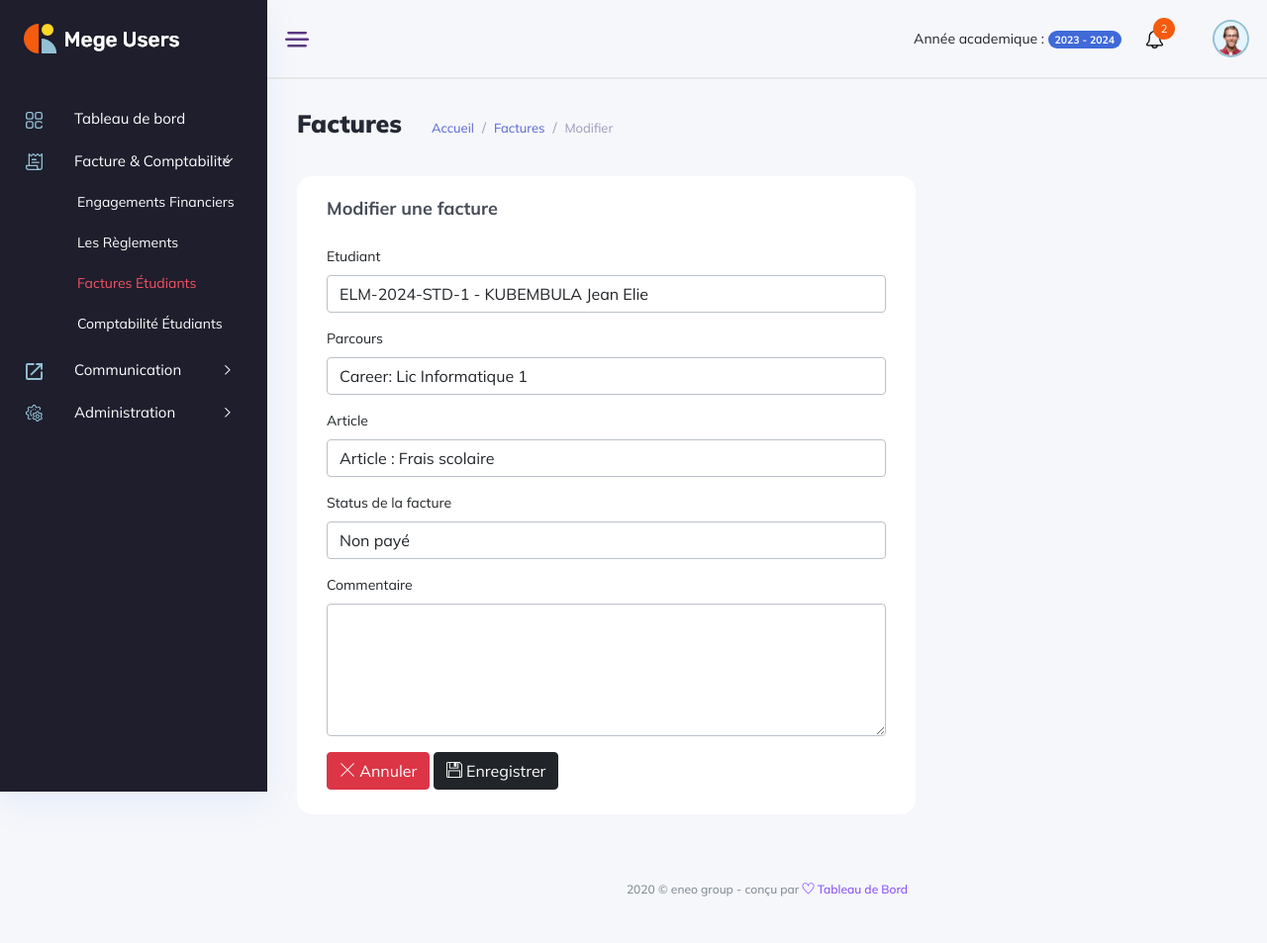
After one commit to KBjeanelie/elimu_universite, a Django app: a page that uses accountant_dashboard/templates/accountant_dashboard/facture_comp/edit_facture.html in a window 1280 px wide. The commit adds this page. Shown: the whole page at 99% size. Run offline with Django 4.2, Linux system fonts and the light colour scheme; a user stored in the database is signed in; data comes from the database, SQL or seed files in the repository; some libraries are stand-ins or nearby versions.

Commit message:
MAJ: peut modifier une facture

```diff
--- /dev/null
+++ b/accountant_dashboard/templates/accountant_dashboard/facture_comp/edit_facture.html
@@ -0,0 +1,66 @@
+{% extends '../base.html' %}
+{% load static %}
+{% block content %}
+<!-- =============== MAIN PAGE =============================-->
+<div class="main_content_iner overly_inner ">
+    <div class="container-fluid p-0 ">
+        <!-- ================= Entête ====================-->
+        <div class="row">
+            <div class="col-12">
+                <div class="page_title_box d-flex flex-wrap align-items-center justify-content-between">
+                    <div class="page_title_left d-flex align-items-center">
+                        <h3 class="f_s_25 f_w_700 dark_text mr_30">Factures</h3>
+                        <ol class="breadcrumb page_bradcam mb-0">
+                            <li class="breadcrumb-item"><a class='text-primary' href='{% url "accountant_dashboard:index" %}'> Accueil</a></li>
+                            <li class="breadcrumb-item"><a class='text-primary' href='{% url "accountant_dashboard:invoices" %}'> Factures</a></li>
+                            <li class="breadcrumb-item"><a href="">Modifier</a></li>
+                        </ol>
+                    </div>
+                </div>
+            </div>
+        </div>
+
+        <div class="row">
+            <div class="col-8">
+                <div class="white_card card_height_100 mb_30">
+                    <div class="white_card_header">
+                        <div class="box_header m-0">
+                            <div class="main-title">
+                                <h3 class="m-0">Modifier une facture </h3>
+                            </div>
+                        </div>
+                    </div>
+                    <div class="white_card_body">
+                        <form method="post">
+                            {% csrf_token %}
+                            <div class="mb-3">
+                                <label class="form-label" for="libelle">Etudiant</label>
+                                {{ form.student }}
+                            </div>
+                            <div class="mb-3">
+                                <label class="form-label" for="libelle">Parcours</label>
+                                {{ form.career }}
+                            </div>
+                            <div class="mb-3">
+                                <label class="form-label" for="libelle">Article</label>
+                                {{ form.item }}
+                            </div>
+                            <div class="mb-3">
+                                <label class="form-label" for="libelle">Status de la facture</label>
+                                {{ form.invoice_status }}
+                            </div>
+                            <div class="mb-3">
+                                <label class="form-label" for="libelle">Commentaire</label>
+                                {{ form.comment }}
+                            </div>
+                            <a  href='{% url "accountant_dashboard:invoices" %}' class="btn btn-danger"> <i class="ti-close"></i> Annuler</a>
+                            <button type="submit" class="btn btn-dark"> <i class="ti-save"></i> Enregistrer</button>
+
+                        </form>
+                    </div>
+                </div>
+            </div>
+        </div>
+    </div>
+</div>
+{% endblock content %}
--- a/accountant_dashboard/urls.py
+++ b/accountant_dashboard/urls.py
@@ -1,7 +1,7 @@
 from django.urls import path
 from accountant_dashboard.views.administration_view import AddItemView, EditItemView, ItemView
 from accountant_dashboard.views.communication_view import EventsView, InformationsView
-from accountant_dashboard.views.facture_comptable_view import FinancialCommitmentView, InvoiceDetailView, InvoiceView, RegulationView
+from accountant_dashboard.views.facture_comptable_view import EditInvoiceView, FinancialCommitmentView, InvoiceDetailView, InvoiceView, RegulationView
 from accountant_dashboard.views.home_view import AccountantIndexView
 
 
@@ -19,6 +19,7 @@ urlpatterns = [
 
     path(route='factures-&-comptable/factures/', view=InvoiceView.as_view(), name='invoices'),
     path(route='factures-&-comptable/factures/<int:pk>/detail/', view=InvoiceDetailView.as_view(), name='invoice'),
+    path(route='factures-&-comptable/factures/<int:pk>/editer/', view=EditInvoiceView.as_view(), name='invoice_edit'),
     path(route='factures-&-comptable/factures/<int:pk>/delete/', view=InvoiceView.as_view(), name='delete_invoice'),
 
 
--- a/accountant_dashboard/views/facture_comptable_view.py
+++ b/accountant_dashboard/views/facture_comptable_view.py
@@ -1,26 +1,48 @@
+import datetime
 from django.shortcuts import get_object_or_404, redirect, render
 from django.views import View
 from backend.forms.facturation_forms import InvoiceForm, RegulationsForm
 from backend.models.facturation import Invoice, Regulations
+from django.core.cache import cache
 
+def generate_payment_number():
+        now = datetime.datetime.now()
+        year = now.year
+        # Utilisation du cache pour stocker le compteur
+        regulation_counter = cache.get('regulation_counter') or 0
+        regulation_counter += 1
+        cache.set('regulation_counter', regulation_counter)
+
+        return f"REGL{year}{regulation_counter}"
+
+def generate_invoice_number():
+        now = datetime.datetime.now()
+        year = now.year
+        # Utilisation du cache pour stocker le compteur
+        invoice_counter = cache.get('invoice_counter') or 0
+        invoice_counter += 1
+        cache.set('invoice_counter', invoice_counter)
+
+        return f"FA{year}{invoice_counter}"
 
 class InvoiceView(View):
     template_name = "accountant_dashboard/facture_comp/factures.html"
 
     def get(self, request, *args, **kwargs):
-        invoices = Invoice.objects.all()
-        form = InvoiceForm()
+        invoices = Invoice.objects.filter(school=request.user.school)
+        form = InvoiceForm(request.user,)
         context = {'invoices':invoices, 'form':form}
         return render(request, template_name=self.template_name, context=context)
 
     def post(self, request, *args, **kwargs):
-        form = InvoiceForm(request.POST)
+        form = InvoiceForm(request.user, request.POST)
         if form.is_valid():
             invoice_number = generate_invoice_number()
             career = form.cleaned_data['career']
             item = form.cleaned_data['item']
             student = form.cleaned_data['student']
             comment = form.cleaned_data['comment']
+            invoice_status = form.cleaned_data['invoice_status']
 
             # Utilisation des valeurs récupérées pour créer une nouvelle instance de la facture
             invoice = Invoice(
@@ -28,7 +50,9 @@ class InvoiceView(View):
                 career=career,
                 item=item,
                 student=student,
-                comment=comment
+                comment=comment,
+                school=request.user.school,
+                invoice_status=invoice_status
             )
             invoice.save()
             return redirect("accountant_dashboard:invoices")
@@ -48,7 +72,26 @@ class InvoiceDetailView(View):
     def get(self, request,pk, *args, **kwargs):
         invoice = get_object_or_404(Invoice, pk=pk)
         regulation = get_object_or_404(Regulations, invoice=invoice)
-        context = {'invoice':invoice, 'regulation':regulation}
+        context = {'invoice':invoice, 'regulation':'regulation'}
+        return render(request, template_name=self.template_name, context=context)
+
+class EditInvoiceView(View):
+    template_name = "accountant_dashboard/facture_comp/edit_facture.html"
+
+    def get(self, request,pk, *args, **kwargs):
+        invoice = get_object_or_404(Invoice, pk=pk)
+        form = InvoiceForm(request.user, instance=invoice)
+        context = {'invoice':invoice, 'form':form}
+        return render(request, template_name=self.template_name, context=context)
+
+    def post(self, request, pk, *args, **kwargs):
+        invoice = Invoice.objects.get(pk=pk)
+        form = InvoiceForm(request.user, request.POST, instance=invoice)
+        if form.is_valid():
+            form.save()
+            return redirect("accountant_dashboard:invoices")
+
+        context = {'invoice':invoice, 'form':form}
         return render(request, template_name=self.template_name, context=context)
 
 
--- a/backend/forms/facturation_forms.py
+++ b/backend/forms/facturation_forms.py
@@ -1,4 +1,7 @@
 from django import forms
+
+from backend.models.gestion_ecole import Career, StudentCareer
+from backend.models.user_account import Student
 from ..models.facturation import Invoice, Item, Regulations
 
 class ItemForm(forms.ModelForm):
@@ -45,9 +48,18 @@ class ItemForm(forms.ModelForm):
         }
 
 class InvoiceForm(forms.ModelForm):
+
+    def __init__(self, user, *args, **kwargs):
+        super(InvoiceForm, self).__init__(*args, **kwargs)
+        # Filtrer les niveaux en fonction de l'utilisateur connecté
+        self.fields['career'].queryset = Career.objects.filter(sector__school=user.school)
+        self.fields['item'].queryset = Item.objects.filter(school=user.school)
+        student_ids = StudentCareer.objects.filter(academic_year__school=user.school, academic_year__status=True).values_list('student', flat=True).distinct()
+        self.fields['student'].queryset = Student.objects.filter(id__in=student_ids)
+
     class Meta:
         model = Invoice
-        fields = ['student', 'career', 'item', 'payment_status', 'comment']
+        fields = ['student', 'career', 'item', 'invoice_status', 'comment']
         widgets = {
             'student': forms.Select(
                 attrs={
@@ -67,7 +79,7 @@ class InvoiceForm(forms.ModelForm):
                     'required': True
                 }
             ),
-            'payment_status': forms.Select(
+            'invoice_status': forms.Select(
                 attrs={
                     'class': 'form-control',
                 }
--- a/backend/models/facturation.py
+++ b/backend/models/facturation.py
@@ -107,11 +107,13 @@ class Invoice(models.Model):
 
     item = models.ForeignKey(Item, on_delete=models.SET_NULL, blank=True, null=True)
 
+    school = models.ForeignKey(Etablishment, on_delete=models.CASCADE, null=True)
+
     #timeline = models.ForeignKey(TimeLine, on_delete=models.DO_NOTHING)
 
     choices = [('Entièrement payé', 'Entièrement payé'), ('Non payé', 'Non payé'), ('Avance', 'Avance')]
 
-    payment_status = models.CharField(max_length=20, choices=choices, blank=True)
+    invoice_status = models.CharField(max_length=20, choices=choices, blank=True)
 
     comment = models.TextField(blank=True)
 
```
Also changed, not shown: accountant_dashboard/templates/accountant_dashboard/facture_comp/factures.html (+6 -35 lines), backend/migrations/0014_invoice_school.py (added), backend/migrations/0015_rename_payment_status_invoice_invoice_status.py (added), db.sqlite3.
